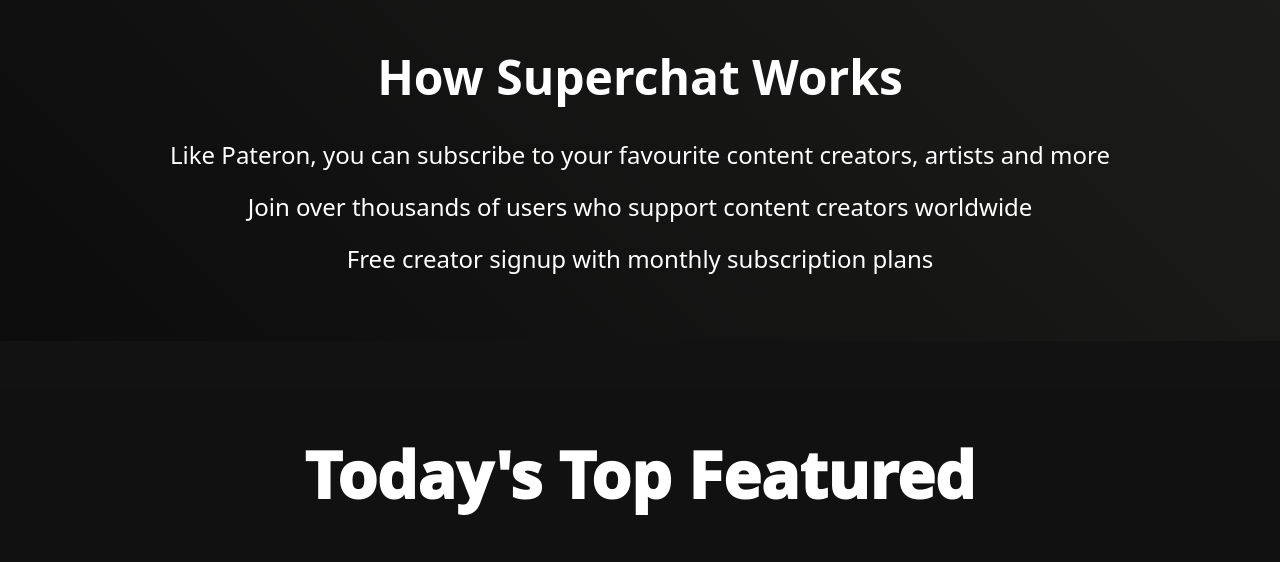
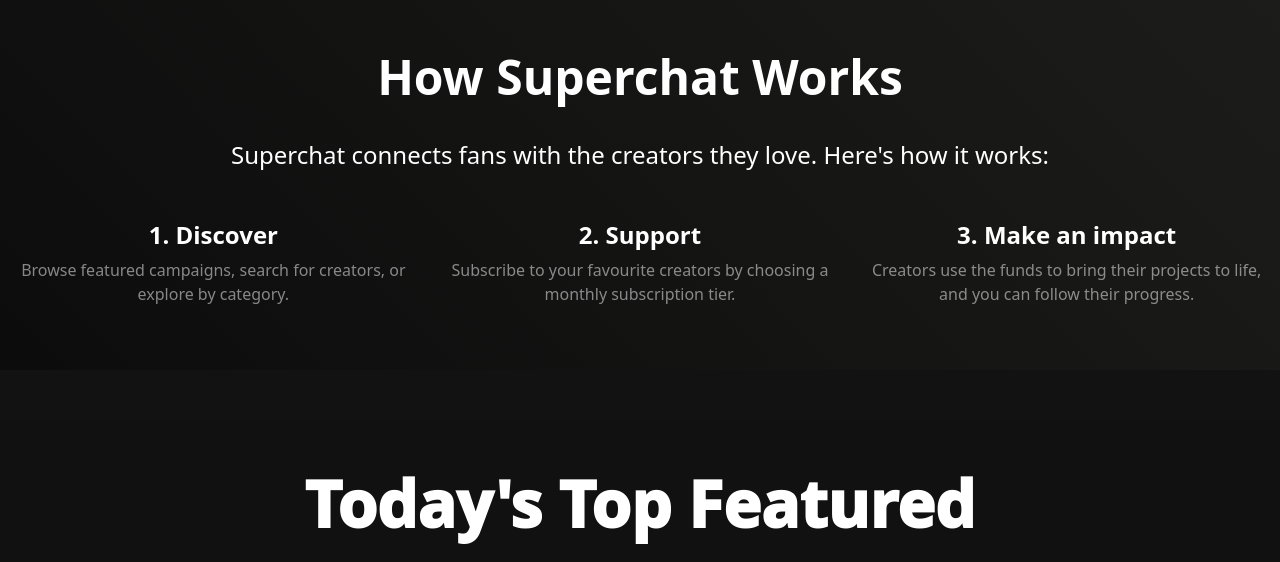
Before and after one commit to icp7887/ifn582-a3-app, a Flask app: page / in a window 1280 px wide. Shown: the part 664-1226 px from the top of the page. Run offline with Flask 3, Linux system fonts and the light colour scheme; data comes from the database, SQL or seed files in the repository.

Commit message:
Organize views.py and models.py by section, remove duplicates

```diff
--- a/project/templates/index.html
+++ b/project/templates/index.html
@@ -90,18 +90,24 @@
 
                     <h3 class="fontLook">How Superchat Works</h3>
                     <br>
-
-                    <p class="description">
-                        Like Pateron, you can subscribe to your favourite content creators, artists and more
+                    <p class="description mb-5">
+                        Superchat connects fans with the creators they love. Here's how it works:
                     </p>
 
-                    <p class="description">
-                        Join over thousands of users who support content creators worldwide
-                    </p>
-
-                    <p class="description">
-                        Free creator signup with monthly subscription plans
-                    </p>
+                    <div class="row g-4 justify-content-center">
+                        <div class="col-12 col-md-4">
+                            <h4 class="fw-bold">1. Discover</h4>
+                            <p class="text-white-50">Browse featured campaigns, search for creators, or explore by category.</p>
+                        </div>
+                        <div class="col-12 col-md-4">
+                            <h4 class="fw-bold">2. Support</h4>
+                            <p class="text-white-50">Subscribe to your favourite creators by choosing a monthly subscription tier.</p>
+                        </div>
+                        <div class="col-12 col-md-4">
+                            <h4 class="fw-bold">3. Make an impact</h4>
+                            <p class="text-white-50">Creators use the funds to bring their projects to life, and you can follow their progress.</p>
+                        </div>
+                    </div>
 
                 </div>
             </div>
--- a/project/views.py
+++ b/project/views.py
@@ -3,6 +3,14 @@ from .forms import ItemForm
 from . import models
 
 bp = Blueprint('main', __name__)
+
+
+# =====================================================================
+# HOMEPAGE (search, categories, featured campaigns, campaign list)
+# =====================================================================
+
+HOMEPAGE_CAMPAIGN_LIMIT = 3   # Campaigns shown before "SHOW ALL" is clicked
+
 
 @bp.route('/')
 def index():
@@ -22,30 +30,46 @@ def index():
     featured = models.get_featured_active_campaigns()
 
     # Show only the first few campaigns unless "SHOW ALL" was clicked (/?show=all)
-    limit = 3
     show_all = request.args.get('show') == 'all'
     total_campaigns = len(campaigns)    # Count before cutting the list
     if not show_all:
-        campaigns = campaigns[:limit]
+        campaigns = campaigns[:HOMEPAGE_CAMPAIGN_LIMIT]
 
     return render_template(
         'index.html',
         campaigns=campaigns,
         categories=categories,
-        featured=featured,
-        search=search,
-        selected_category=selected_category,
+        featured=featured,                       # Template expects the name 'featured'
+        search=search,                           # Shown in the search box and results title
+        selected_category=selected_category,     # Highlights the active category button
         total_campaigns=total_campaigns,
-        limit=limit,
-        show_all=show_all,               # Template switches between SHOW ALL / SHOW LESS
+        limit=HOMEPAGE_CAMPAIGN_LIMIT,
+        show_all=show_all,                       # Template switches between SHOW ALL / SHOW LESS
     )
-#this is just a test route, delete later. It is used to verify that the admin dashboard fetch functions are working without the front-end.#
-@bp.route('/admin-dashboard-test')
-def admin_dashboard_test():
-    pending = models.get_pending_campaigns()
-    featured = models.get_featured_campaigns()
-    return {"pending": pending, "featured": featured}
-#########################################################################################################
+
+
+# =====================================================================
+# DONATION
+# =====================================================================
+
+@bp.route('/donation.html')
+def donation_page():
+    return render_template('donation.html')
+
+
+@bp.route('/donation/<int:campaign_id>')
+def campaign_donation(campaign_id):
+    campaign = models.get_campaign_by_id(campaign_id)
+
+    if campaign is None:
+        return "Campaign not found", 404
+
+    return render_template('donation.html', campaign=campaign)
+
+
+# =====================================================================
+# ITEMS
+# =====================================================================
 
 @bp.route('/add', methods=['GET', 'POST'])
 def add():
@@ -56,38 +80,18 @@ def add():
         return redirect(url_for('main.index'))
     return render_template('add.html', form=form)
 
-# search funtionality
-@bp.route('/search')
-def search():
-    search = request.args.get('search', '').strip()
 
-    if not search:
-        return "Please enter something to search."
+# =====================================================================
+# ADMIN
+# =====================================================================
 
-    results = models.search_campaigns(search)
-    categories = models.get_categories()
-    featured_campaigns = models.get_featured_campaigns()
+#this is just a test route, delete later. It is used to verify that the admin dashboard fetch functions are working without the front-end.#
+@bp.route('/admin-dashboard-test')
+def admin_dashboard_test():
+    pending = models.get_pending_campaigns()
+    featured = models.get_featured_campaigns()
+    return {"pending": pending, "featured": featured}
 
-    return render_template(
-        'index.html',
-        campaigns=results,
-        categories=categories,
-        featured_campaigns=featured_campaigns
-    )
-# category
-@bp.route('/category')
-def category():
-    selected_category = request.args.get('category')
-    results = models.get_campaigns_by_category(selected_category)
-    categories = models.get_categories()
-    featured_campaigns = models.get_featured_campaigns()
-
-    return render_template(
-        'index.html',
-        campaigns=results,
-        categories=categories,
-        featured_campaigns=featured_campaigns
-    )
 
 #admin dashboard url route
 @bp.route('/admin-dashboard')
@@ -107,22 +111,26 @@ def admin_dashboard():
         flagged=flagged
     )
 
+
 #admin action routes
 @bp.route('/admin/approve/<int:campaign_id>', methods=['POST']) #approve campaign #<int:campaign_id> captures the campaign ID from the URL and passes it to the function as an integer parameter.
 def approve_campaign(campaign_id):
     models.update_campaign_status(campaign_id, 'Approved')
     return redirect(url_for('main.admin_dashboard'))
 
+
 @bp.route('/admin/reject/<int:campaign_id>', methods=['POST']) #reject campaign
 def reject_campaign(campaign_id):
     models.update_campaign_status(campaign_id, 'Rejected')
     return redirect(url_for('main.admin_dashboard'))
+
 
 @bp.route('/admin/feature/<int:campaign_id>/<int:status>', methods=['POST']) #toggle featured status
 def toggle_feature(campaign_id, status):
     # Pass status (1 for True, 0 for False)
     models.set_campaign_featured(campaign_id, bool(status))
     return redirect(url_for('main.admin_dashboard'))
+
 
 @bp.route('/admin/flag/<int:campaign_id>/<int:status>', methods=['POST']) #toggle flagged status
 def toggle_flag(campaign_id, status):
@@ -131,6 +139,9 @@ def toggle_flag(campaign_id, status):
     return redirect(url_for('main.admin_dashboard'))
 
 
+# =====================================================================
+# LOGIN / LOGOUT
+# =====================================================================
 
 #login route
 @bp.route('/login', methods=['GET', 'POST'])
@@ -176,22 +187,8 @@ def login():
         '''
 
 
-
 #logout route
 @bp.route('/logout')
 def logout():
     session.clear()  # Clear all session data
     return {"message": "Logged out successfully"}, 200
-
-@bp.route('/donation.html')
-def donation_page():
-    return render_template('donation.html')
-
-@bp.route('/donation/<int:campaign_id>')
-def campaign_donation(campaign_id):
-    campaign = models.get_campaign_by_id(campaign_id)
-
-    if campaign is None:
-        return "Campaign not found", 404
-
-    return render_template('donation.html', campaign=campaign)
```
Also changed, not shown: project/models.py (+47 -51 lines).
